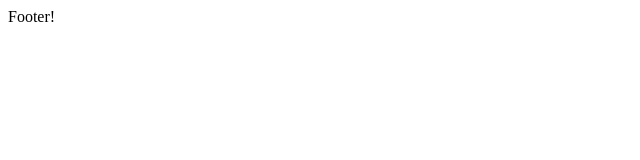
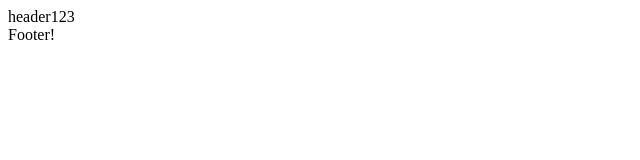
Before and after one commit to mhryvko/my-project, a plain HTML site: page index.html in a window 1280 px wide. Shown: the full height of the page, 0-640 px from the left. Drawn offline with Linux system fonts and the light colour scheme.

Commit message:
Update index.html
feat-01

```diff
--- a/index.html
+++ b/index.html
@@ -6,7 +6,7 @@
   <title>My-Project</title>
 </head>
 <body>
-  <header></header>
+  <header>header123</header>
   <main></main>
   <footer>Footer!</footer>
 
```
